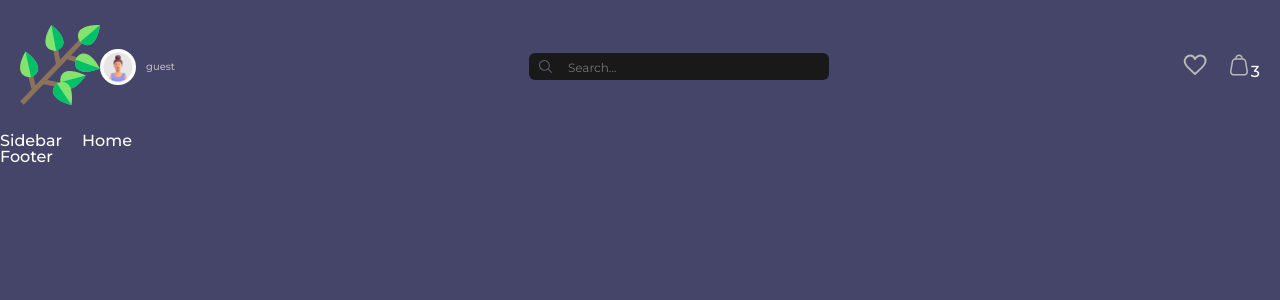
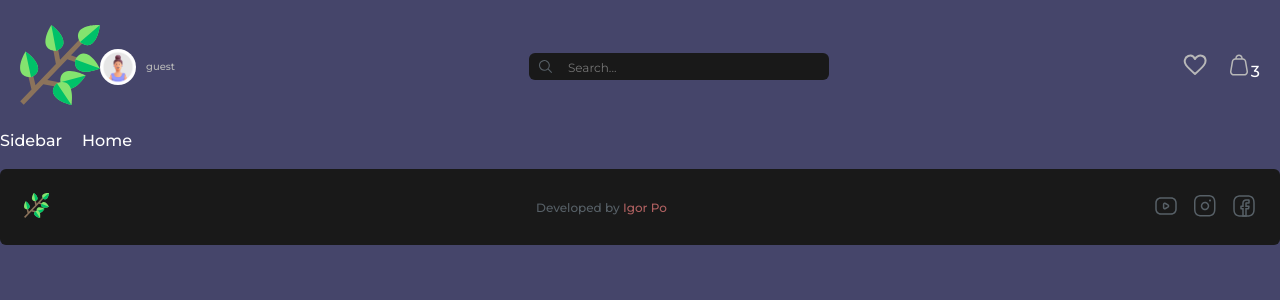
Before and after one commit to igor-sergeevich-po/stem-shop, a React (Create React App) app: page / in a window 1280 px wide. Shown: the top 300 px of the page. Built offline with nearby package versions, Linux system fonts and the light colour scheme; a web font is replaced by a local one.

Commit message:
add footer layout

```diff
--- a/src/components/Footer/Footer.jsx
+++ b/src/components/Footer/Footer.jsx
@@ -1,5 +1,48 @@
 import React from "react";
+import { Link } from "react-router-dom";
+import styles from "../../styles/footer.module.scss";
+import { ROUTES } from "../../utils/routes";
+import logo from "../../image/stem.svg";
 
 export const Footer = () => {
-  return <div>Footer</div>;
+  return (
+    <section className={styles.footer}>
+      <div className={styles.logo}>
+        <Link to={ROUTES.home}>
+          <img src={logo} alt="logotype stem" />
+        </Link>
+      </div>
+
+      <div className={styles.rights}>
+        Developed by{" "}
+        <a
+          href="https://rostov.hh.ru/applicant/resumes/view?resume=f9964765ff047e7ebc0039ed1f48576d545664"
+          target="_blank"
+          rel="noreferrer"
+        >
+          Igor Po
+        </a>
+      </div>
+
+      <div className={styles.socials}>
+        <a href="https://youtube.com/" target="_blank" rel="noreferrer">
+          <svg className="icon">
+            <use xlinkHref={`${process.env.PUBLIC_URL}/images/sprite.svg#youtube`} />
+          </svg>
+        </a>
+
+        <a href="https://instagram.com" target="_blank" rel="noreferrer">
+          <svg className="icon">
+            <use xlinkHref={`${process.env.PUBLIC_URL}/images/sprite.svg#instagram`} />
+          </svg>
+        </a>
+
+        <a href="https://facebook.com" target="_blank" rel="noreferrer">
+          <svg className="icon">
+            <use xlinkHref={`${process.env.PUBLIC_URL}/images/sprite.svg#facebook`} />
+          </svg>
+        </a>
+      </div>
+    </section>
+  );
 };
--- a/src/components/Header/Header.jsx
+++ b/src/components/Header/Header.jsx
@@ -13,11 +13,13 @@ export const Header = () => {
           <img src={logo} alt="logotype stem" />
         </Link>
       </div>
+
       <div className={styles.info}>
         <div className={styles.user}>
           <img src={avatar} className={styles.avatar} alt="avatar" />
           <div className={styles.username}>guest</div>
         </div>
+
         <form className={styles.form}>
           <div className={styles.icon}>
             <svg className="icon">
--- /dev/null
+++ b/src/styles/footer.module.scss
@@ -0,0 +1,39 @@
+.footer {
+  display: flex;
+  align-items: center;
+  justify-content: space-between;
+  margin-top: 20px;
+  padding: 24px;
+  .logo {
+    width: 25px;
+    a {
+      height: 100%;
+    }
+  }
+
+  .rights {
+    color: var(--dark-sea);
+    font-size: 12px;
+    line-height: 15px;
+    a {
+      color: var(--violet);
+      &:hover {
+        color: var(--active-link);
+      }
+    }
+  }
+
+  .socials {
+    display: flex;
+    gap: 15px;
+    svg {
+      width: 24px;
+      height: 24px;
+      fill: var(--dark-sea);
+
+      &:hover {
+        fill: var(--violet);
+      }
+    }
+  }
+}
--- a/src/styles/header.module.scss
+++ b/src/styles/header.module.scss
@@ -6,21 +6,18 @@
   .logo {
     width: 80px;
   }
-}
 
   .info {
     display: flex;
     align-items: center;
     justify-content: space-between;
     flex-grow: 1;
-}
 
     .user {
       display: flex;
       align-items: center;
       column-gap: 10px;
       cursor: pointer;
-}
 
       .avatar {
         width: 36px;
@@ -37,6 +34,9 @@
         line-height: 12px;
         color: var(--grey);
       }
+    }
+  }
+}
 
 .form {
   display: flex;
@@ -48,24 +48,22 @@
   column-gap: 16px;
   width: 300px;
   position: relative;
-}
 
   .icon {
     width: 13px;
     height: 13px;
-}
 
-.icon svg {
+    svg {
       width: 100%;
       height: 100%;
       fill: var(--dark-sea);
     }
+  }
 
   .input {
     flex-grow: 1;
-}
 
-.input input {
+    input {
       font-family: Montserrat, Roboto, sans-serif;
       font-size: 12px;
       line-height: 14px;
@@ -73,6 +71,8 @@
       background: none;
       outline: none;
       width: 100%;
+    }
+  }
 }
 
 .account {
@@ -157,7 +157,6 @@
 .item:hover {
   color: var(--light);
 }
-
 .image {
   background-position: center;
   background-repeat: no-repeat;
--- a/src/styles/variables.css
+++ b/src/styles/variables.css
@@ -4,8 +4,9 @@
   --dark-sea: #576067;
   --grey: #b8b8b8;
   --white: #fff;
-  --violet: #8b57c6;
+  --violet: #b06161;
   --violet-dark: #6c3eb8;
   --light: #f6f6f7;
   --sea: #616e74;
+  --active-link: #de9696;
 }
```
Lines whose indentation alone changed are shown as unchanged.
